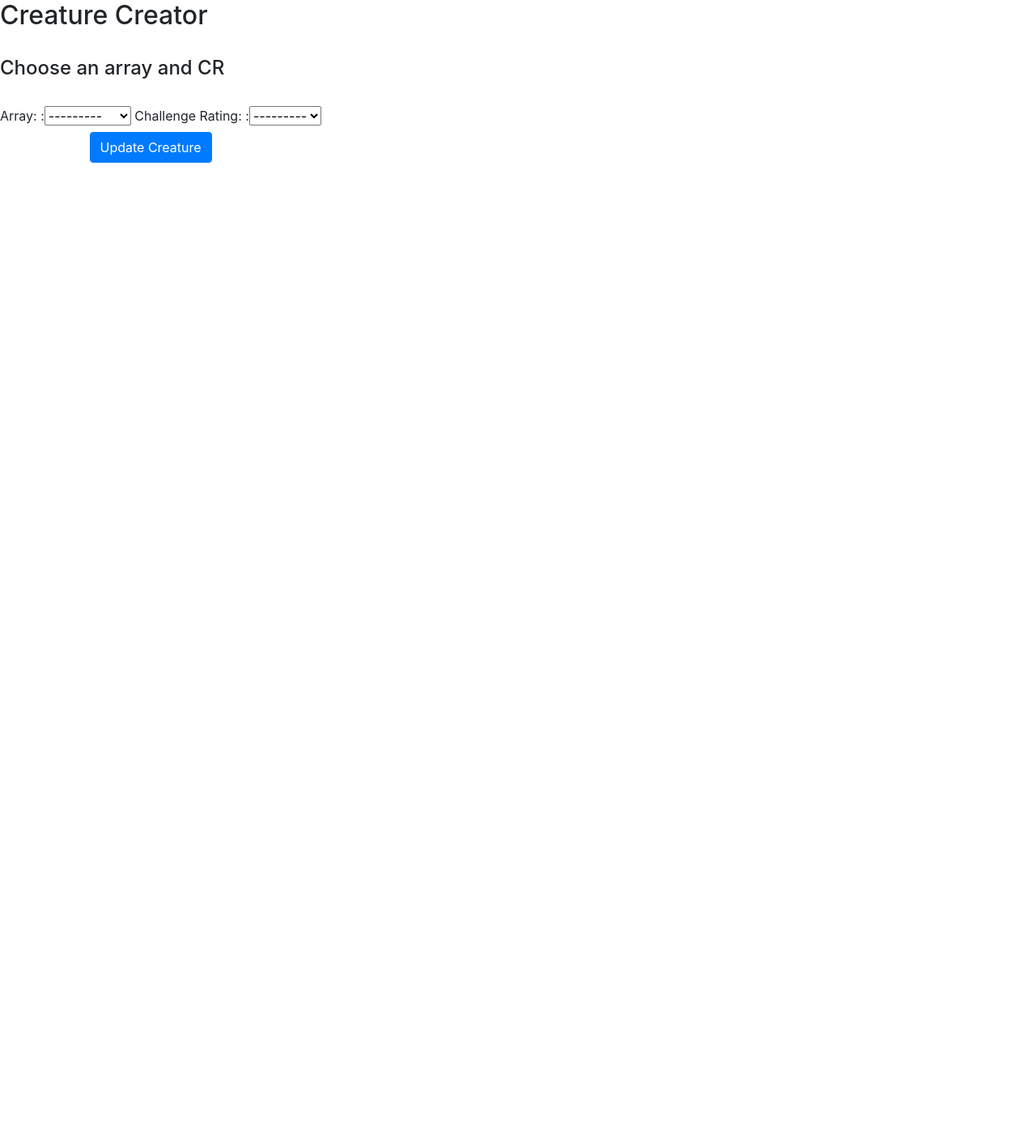
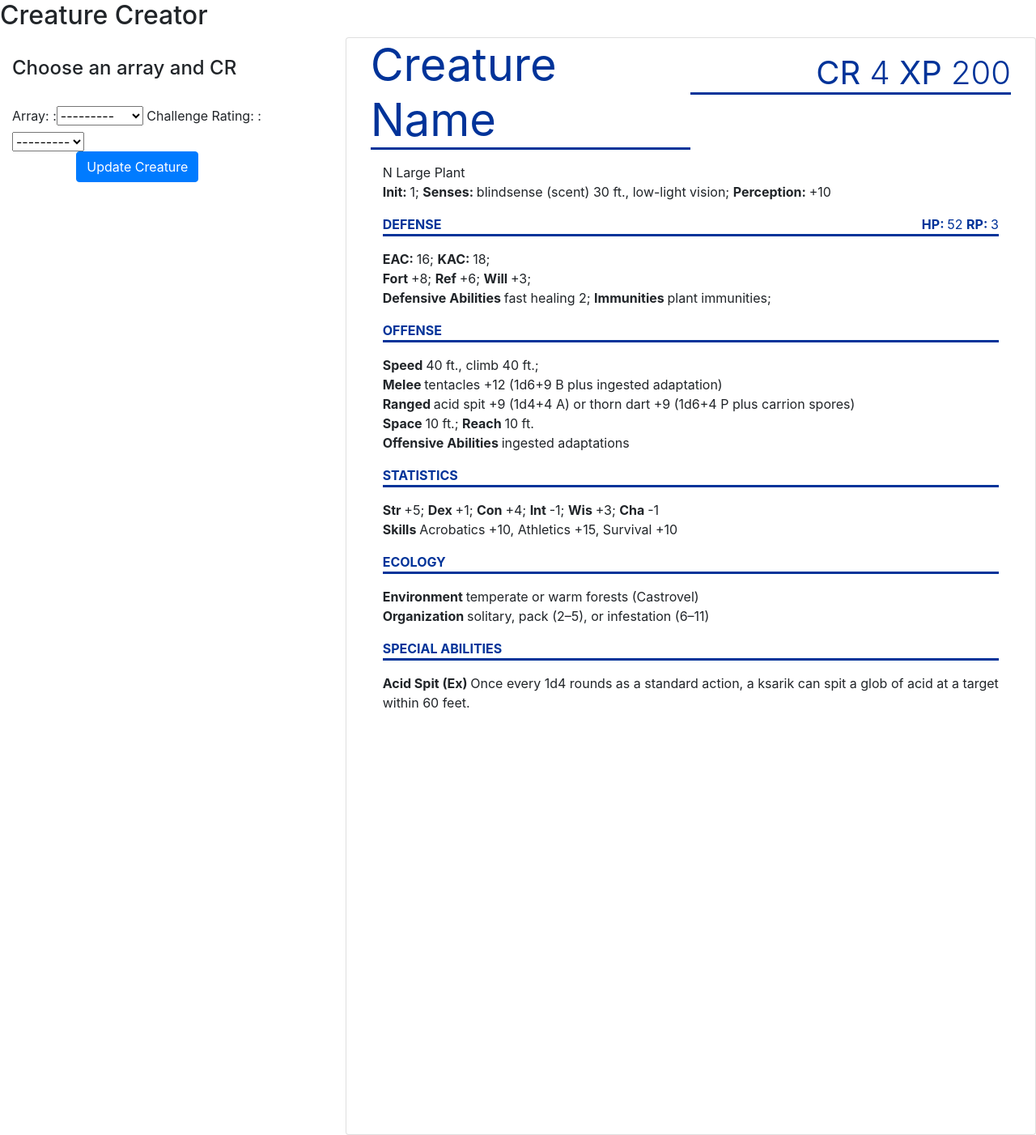
Before and after one commit to chaserchap/sfweb, a Django app: page / in a window 1280 px wide. Shown: the whole page at 81% size. Before the commit the page ends 201 px from the top, so only its background shows below. Run offline with Django 3.2, Linux system fonts and the light colour scheme; some libraries are stand-ins or nearby versions.

Commit message:
Updated character creation array sheet.

```diff
--- /dev/null
+++ b/creatureCreator/static/style.css
@@ -0,0 +1,18 @@
+.display-5 {
+	font-size: 2.5rem;
+	font-weight: 300;
+	line-height: 1.2;
+	margin-top: 19px;
+}
+
+.col-wrap {
+	columns: 2 400px;
+	column-rule: 1px dotted #ddd;
+	column-fill: auto;
+	height: 1200px;
+}
+
+.section-header	{
+	color:#003399;
+	border-bottom: solid;
+}
--- a/creatureCreator/templates/creatureCreator/home.html
+++ b/creatureCreator/templates/creatureCreator/home.html
@@ -6,7 +6,7 @@
 
 <div class="container-fluid">
 	<div class="row">
-		<div class="col-xs-4">
+		<div class="col-4">
 			<br />
 			<h4>Choose an array and CR</h4>
 			<br />
@@ -18,6 +18,93 @@
 				<button type="button" id="uploadButton" class="btn btn-primary" autocomplete="off" style="margin: auto 20%; ">Update Creature</button>
 			</form>
 		</div>
+		<div class="col-8 card">
+			<div class="container-fluid">
+		    <div class="row no-gutters">
+		        <div class="col-6">
+		            <p class="section-header display-4"><b>Creature Name</b></p>
+		        </div>
+		        <div class="col-6">
+		            <p class="text-right section-header display-5"><b>CR</b> 4 <b>XP</b> 200</p>
+		        </div>
+		    </div>
+		    <div class="row">
+		        <div class="col col-wrap">
+		            <div class="container-fluid">
+		                <div class="row">
+		                    <div class="col">
+		                        <div class="pb-0">N Large Plant</div>
+		                        <div class="pb-2"><b>Init: </b>1; <b>Senses: </b>blindsense (scent) 30 ft., low-light vision; <b>Perception: </b>+10</div>
+		                    </div>
+		                </div>
+		            </div>
+		            <div class="container-fluid">
+		                <div class="row no-gutters pt-2 pb-0">
+		                    <div class="col col-6 pb-0">
+		                        <p class="section-header"><b>DEFENSE</b></p>
+		                    </div>
+		                    <div class="col col-6 pb-0">
+		                        <p class="section-header text-right"><b>HP: </b>52 <b>RP: </b>3</p>
+		                    </div>
+		                </div>
+		                <div class="row">
+		                    <div class="col">
+		                        <div class="pb-0"><b>EAC: </b>16; <b>KAC: </b>18;</div>
+		                        <div class="pb-0"><b>Fort </b>+8; <b>Ref </b>+6; <b>Will </b>+3;</div>
+		                        <div class="pb-2"><b>Defensive Abilities </b>fast healing 2; <b>Immunities </b>plant immunities;</div>
+		                    </div>
+		                </div>
+		                <div class="row no-gutters pt-2 pb-0">
+		                    <div class="col">
+		                        <p class="section-header"><b>OFFENSE</b></p>
+		                    </div>
+		                </div>
+		                <div class="row">
+		                    <div class="col">
+		                        <div class="pb-0"><b>Speed </b>40 ft., climb 40 ft.;</div>
+		                        <div class="pb-0"><b>Melee </b>tentacles +12 (1d6+9 B plus ingested adaptation)</div>
+		                        <div class="pb-0"><b>Ranged </b>acid spit +9 (1d4+4 A) or thorn dart +9 (1d6+4 P plus carrion spores)</div>
+		                        <div class="pb-0"><b>Space </b>10 ft.; <b>Reach </b>10 ft.</div>
+		                        <div class="pb-2"><b>Offensive Abilities </b>ingested adaptations</div>
+		                    </div>
+		                </div>
+		                <div class="row no-gutters pt-2 pb-0">
+		                    <div class="col">
+		                        <p class="section-header"><b>STATISTICS</b></p>
+		                    </div>
+		                </div>
+		                <div class="row">
+		                    <div class="col">
+		                        <div class="pb-0"><b>Str </b>+5; <b>Dex </b>+1; <b>Con </b>+4; <b>Int </b>-1; <b>Wis </b>+3; <b>Cha </b>-1</div>
+		                        <div class="pb-2"><b>Skills </b>Acrobatics +10, Athletics +15, Survival +10</div>
+		                    </div>
+		                </div>
+		                <div class="row no-gutters pt-2 pb-0">
+		                    <div class="col">
+		                        <p class="section-header"><b>ECOLOGY</b></p>
+		                    </div>
+		                </div>
+		                <div class="row">
+		                    <div class="col">
+		                        <div class="pb-0"><b>Environment </b>temperate or warm forests (Castrovel)</div>
+		                        <div class="pb-2"><b>Organization </b>solitary, pack (2–5), or infestation (6–11)</div>
+		                    </div>
+		                </div>
+		                <div class="row no-gutters pt-2 pb-0">
+		                    <div class="col">
+		                        <p class="section-header"><b>SPECIAL ABILITIES</b></p>
+		                    </div>
+		                </div>
+		                <div class="row">
+		                    <div class="col">
+		                        <div class="pb-0"><b>Acid Spit (Ex) </b>Once every 1d4 rounds as a standard action, a ksarik can spit a glob of acid at a target within 60 feet.</div>
+		                    </div>
+		                </div>
+		            </div>
+		        </div>
+		    </div>
+			</div>
+		</div>
 	</div>
 </div>
 
--- a/templates/base.html
+++ b/templates/base.html
@@ -8,6 +8,7 @@
 
     <!-- Bootstrap CSS -->
     <link rel="stylesheet" href="https://maxcdn.bootstrapcdn.com/bootstrap/4.0.0/css/bootstrap.min.css" integrity="sha384-Gn5384xqQ1aoWXA+058RXPxPg6fy4IWvTNh0E263XmFcJlSAwiGgFAW/dAiS6JXm" crossorigin="anonymous">
+    <link rel="stylesheet" href="{% static 'style.css' %}">
 
     <title>SFWeb</title>
   </head>
```
